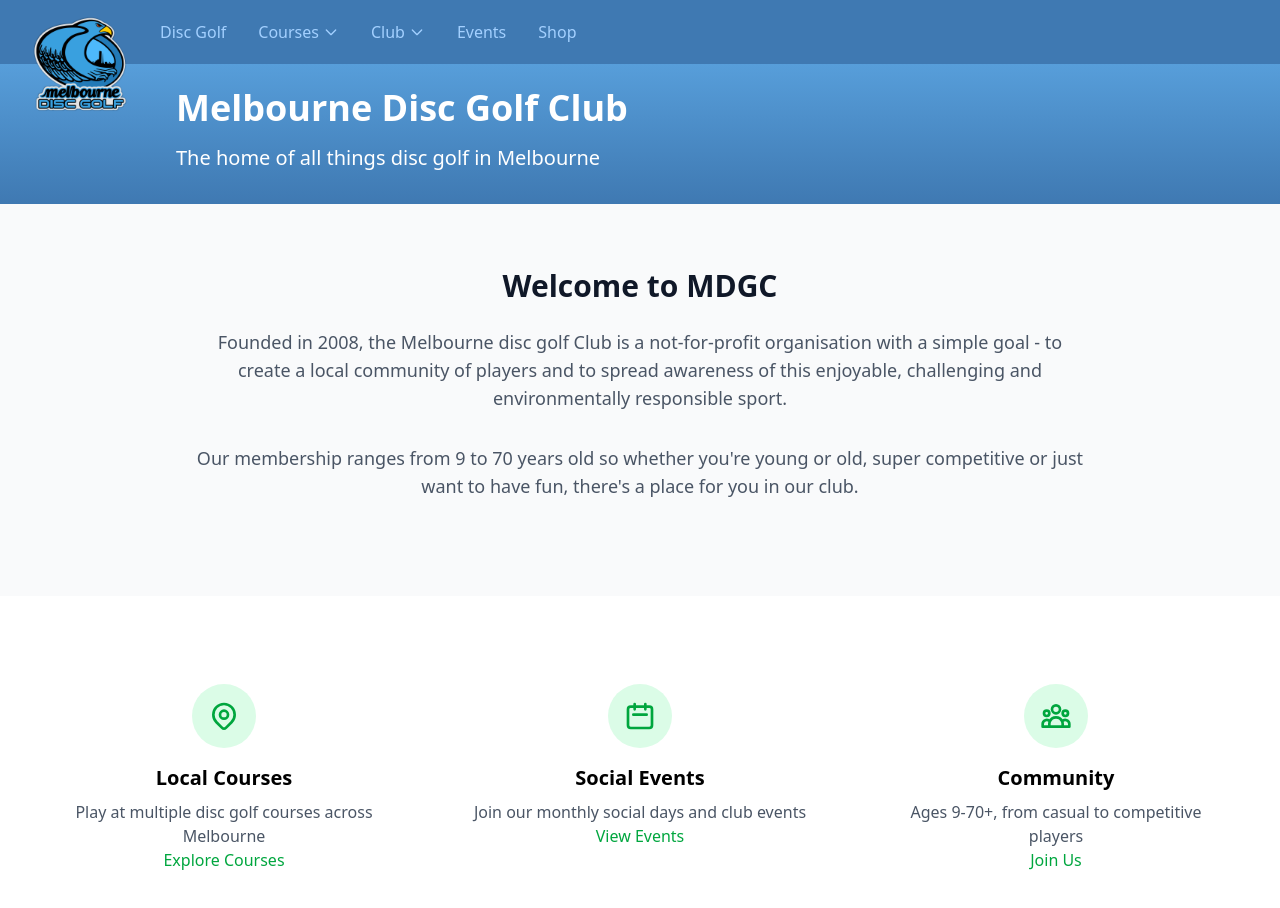
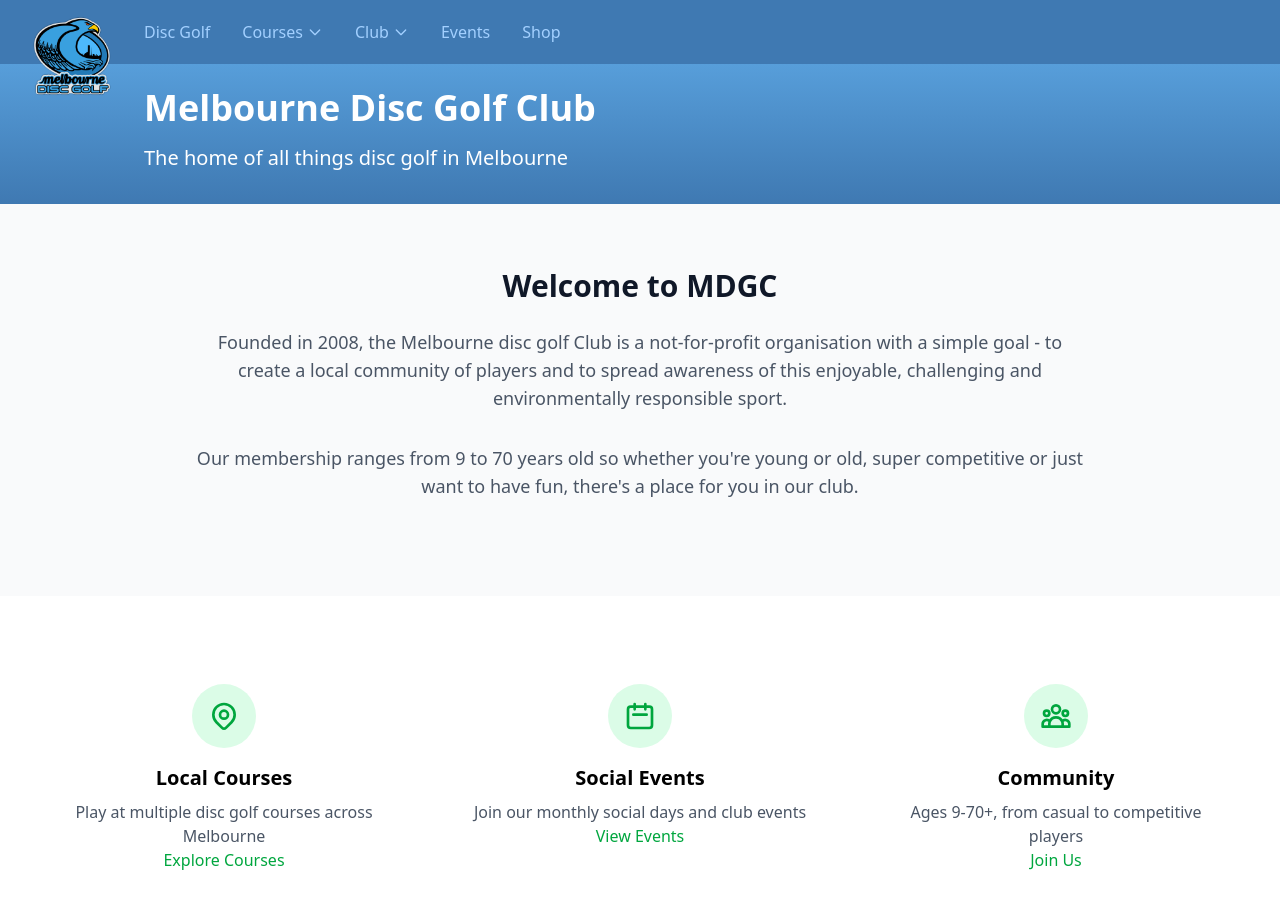
Before and after one commit to mdub/mdgc, an Astro site in the folder website/: page / in a window 1280 px wide. Built offline with nearby package versions, Linux system fonts and the light colour scheme; Astro itself is replaced by a stand-in of ours.

Commit message:
Simplify header and fix nav/title alignment

```diff
--- a/website/src/components/Header.astro
+++ b/website/src/components/Header.astro
@@ -52,13 +52,12 @@ const navItems = [
 
 <header>
   <nav class="bg-mdgc-blue-dark text-white shadow-lg">
-    <div class="max-w-7xl mx-auto px-4 sm:px-6 lg:px-8">
-      <div class="flex items-center h-16 space-x-8">
-        <a href="/" class="flex items-center relative z-10 md:items-end md:translate-y-8">
-          <img src={logoImage.src} alt="Melbourne Disc Golf Club" class="h-12 w-auto md:h-24" />
+    <div id="nav-container" class="max-w-7xl mx-auto px-4 md:px-8 flex items-center h-16 space-x-8">
+      <a href="/" class="flex items-end relative z-10 md:translate-y-6">
+        <img src={logoImage.src} alt="Melbourne Disc Golf Club" class="h-12 w-auto md:h-20" />
       </a>
 
-        <div class="hidden md:flex items-center space-x-8">
+      <div id="nav-links" class="hidden md:flex items-center space-x-8">
           {navItems.map(item => (
             item.dropdown ? (
               <div class="relative group">
@@ -109,16 +108,18 @@ const navItems = [
         ))}
       </div>
     </div>
-    </div>
   </nav>
 
-  <section class="bg-gradient-to-b from-mdgc-blue to-mdgc-blue-dark text-white px-4 py-8 pt-6">
-    <div class="max-w-7xl mx-auto md:pl-40">
+</header>
+
+<section class="bg-gradient-to-b from-mdgc-blue to-mdgc-blue-dark text-white">
+  <div id="title-container" class="max-w-7xl mx-auto px-4 py-8 pt-6 md:px-36">
+    <div id="title-and-subtitle">
       <h1 class="text-4xl font-bold">{title}</h1>
       {subtitle && <p class="text-xl mt-4">{subtitle}</p>}
     </div>
+  </div>
 </section>
-</header>
 
 <script>
   const mobileMenuButton = document.getElementById('mobile-menu-button');
```
Lines whose indentation alone changed are shown as unchanged.
